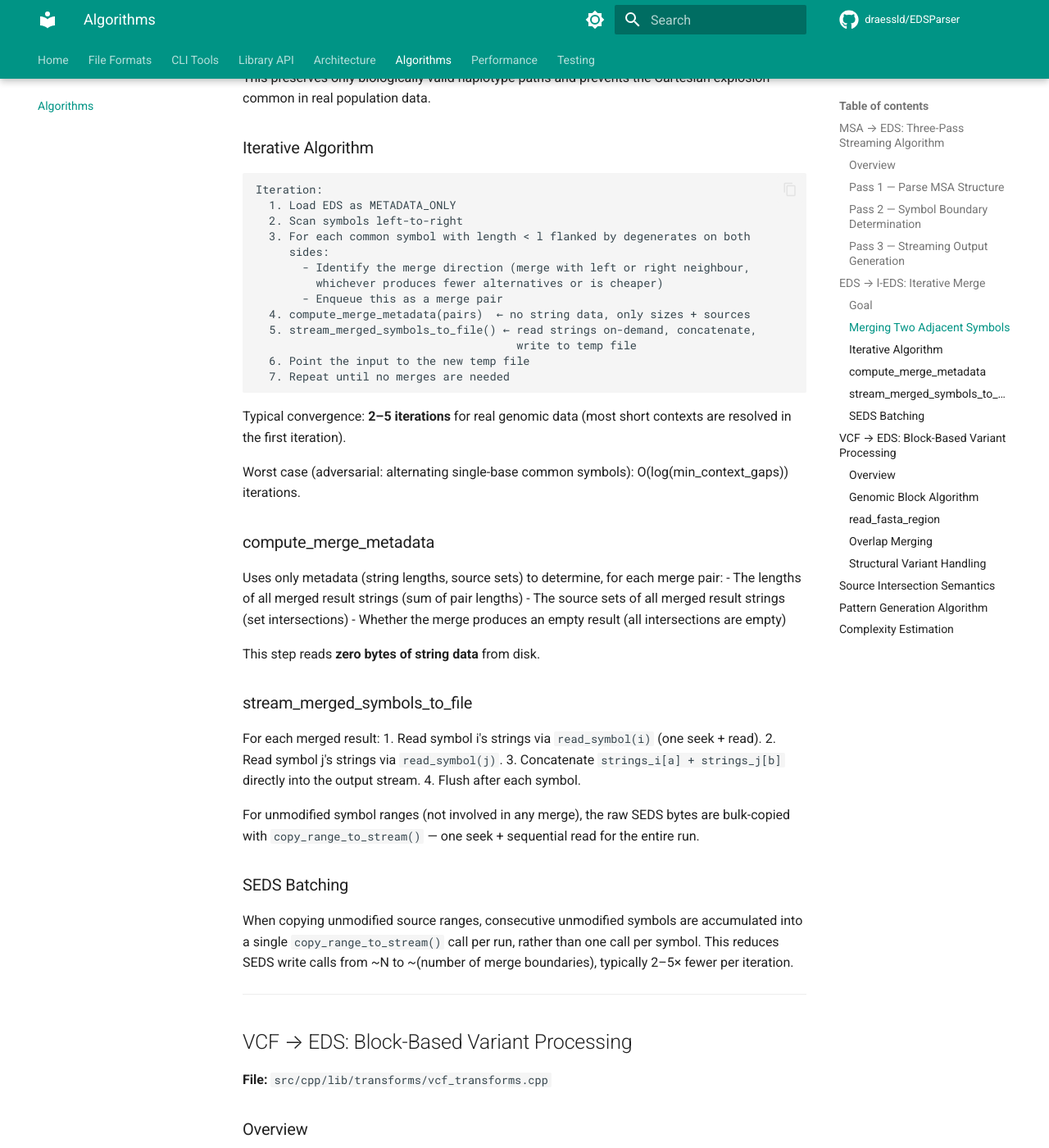
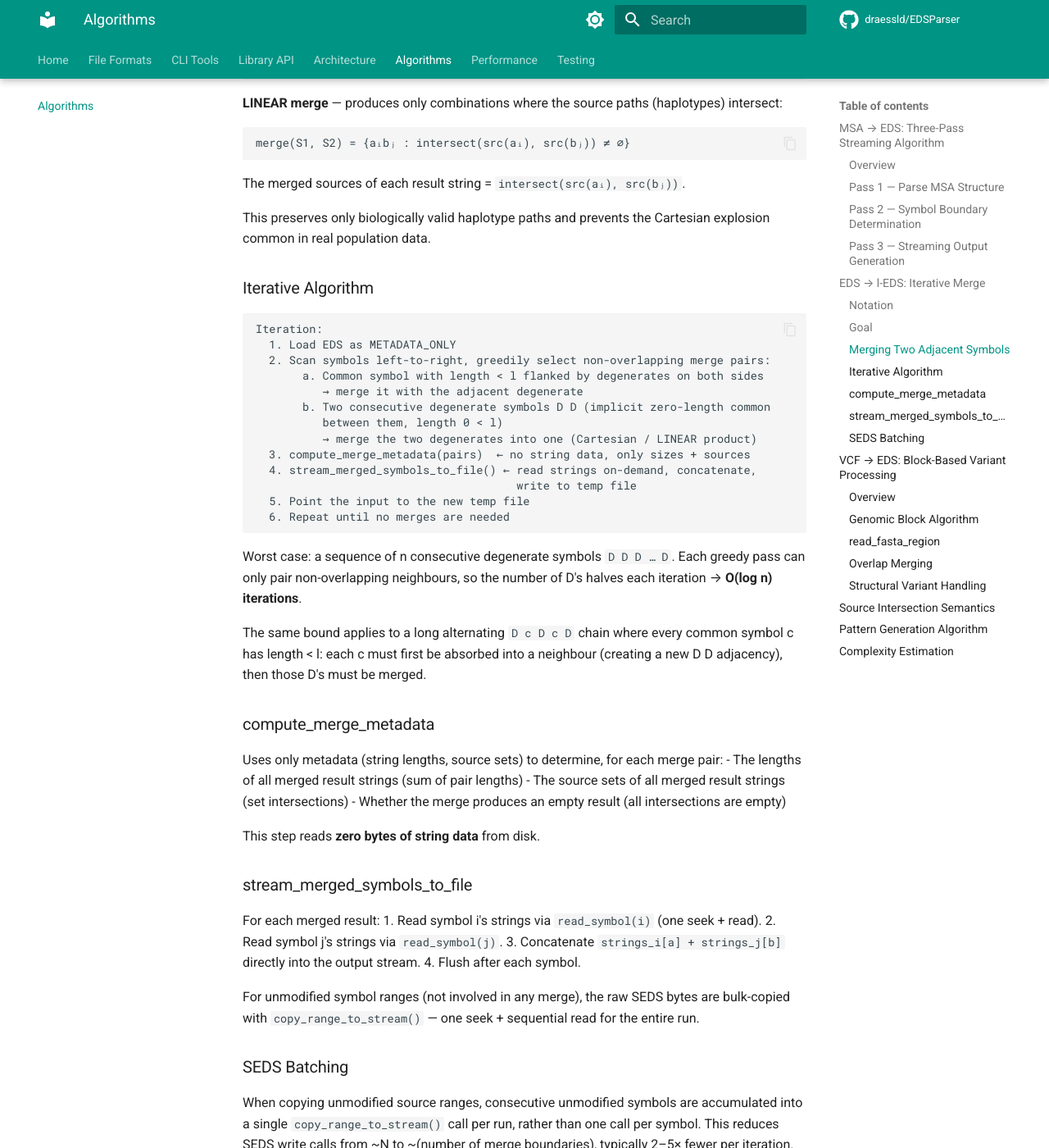
Before and after one commit to draessld/EDSParser, an MkDocs documentation site: the page built from docs/algorithms.md, in a window 1280 px wide and 1400 px high, scrolled down 2039 px. Shown: the whole window at 82% size. Built offline with MkDocs 1.6.1 and Material for MkDocs 9.7.7, drawn with Linux system fonts in a browser that asks for light colours; comment, search, counter and statistics services are not loaded; some of the changed text lies outside the part shown.

Commit message:
docs: small corrections

````diff
--- a/docs/algorithms.md
+++ b/docs/algorithms.md
@@ -71,6 +71,12 @@ Memory for Pass 3: O(alternatives per symbol) — all output is streamed.
 
 **File:** `src/cpp/lib/transforms/eds_transforms.cpp`
 
+### Notation
+
+- **D** — a degenerate symbol (a set with more than one alternative, e.g. `{A,TG}`)
+- **c** — a common (non-degenerate) symbol (a single string, e.g. `ACG`)
+- An EDS is a sequence of D and c symbols: `c D c D c`, `D c D`, `D D c`, etc.
+
 ### Goal
 
 Transform an EDS into an l-EDS by merging adjacent symbols until every
@@ -102,24 +108,29 @@ Cartesian explosion common in real population data.
 ```
 Iteration:
   1. Load EDS as METADATA_ONLY
-  2. Scan symbols left-to-right
-  3. For each common symbol with length < l flanked by degenerates on both
-     sides:
-       - Identify the merge direction (merge with left or right neighbour,
-         whichever produces fewer alternatives or is cheaper)
-       - Enqueue this as a merge pair
-  4. compute_merge_metadata(pairs)  ← no string data, only sizes + sources
-  5. stream_merged_symbols_to_file() ← read strings on-demand, concatenate,
+  2. Scan symbols left-to-right, greedily select non-overlapping merge pairs:
+       a. Common symbol with length < l flanked by degenerates on both sides
+          → merge it with the adjacent degenerate
+       b. Two consecutive degenerate symbols D D (implicit zero-length common
+          between them, length 0 < l)
+          → merge the two degenerates into one (Cartesian / LINEAR product)
+  3. compute_merge_metadata(pairs)  ← no string data, only sizes + sources
+  4. stream_merged_symbols_to_file() ← read strings on-demand, concatenate,
                                        write to temp file
-  6. Point the input to the new temp file
-  7. Repeat until no merges are needed
+  5. Point the input to the new temp file
+  6. Repeat until no merges are needed
 ```
 
-Typical convergence: **2–5 iterations** for real genomic data (most
-short contexts are resolved in the first iteration).
+<!-- > **Note (unverified):** Convergence figures below are based on synthetic data only —
+> no experiments on real genomic data have been run yet. -->
 
-Worst case (adversarial: alternating single-base common symbols):
-O(log(min_context_gaps)) iterations.
+Worst case: a sequence of n consecutive degenerate symbols `D D D … D`.
+Each greedy pass can only pair non-overlapping neighbours, so the number
+of D's halves each iteration → **O(log n) iterations**.
+
+The same bound applies to a long alternating `D c D c D` chain where every
+common symbol c has length < l: each c must first be absorbed into a
+neighbour (creating a new D D adjacency), then those D's must be merged.
 
 ### compute_merge_metadata
 
````
Also changed, not shown: TODO.md (+79 -0 lines), docs/architecture.md (+14 -5 lines), docs/formats.md (+1 -2 lines), 1 other file.
